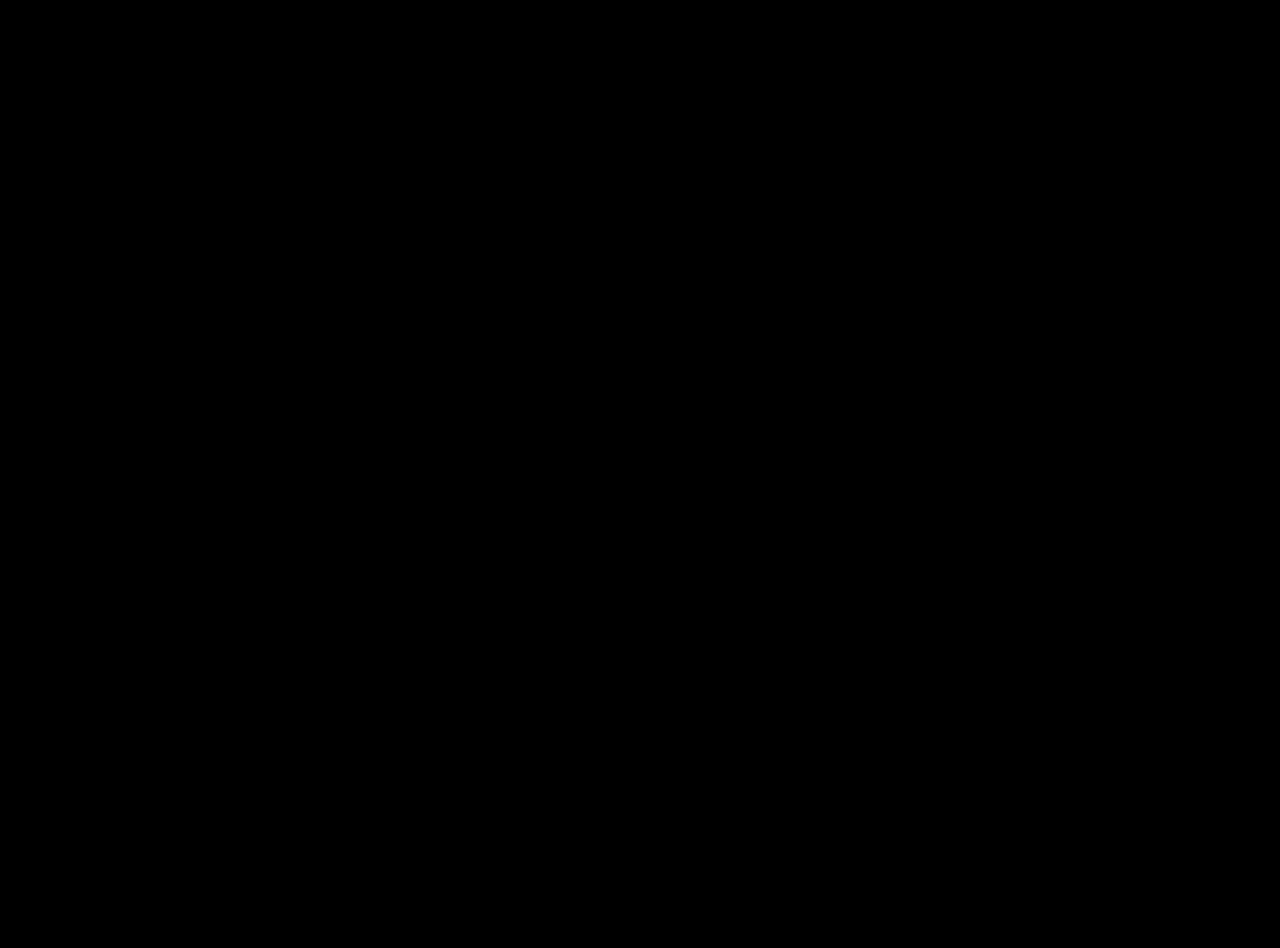
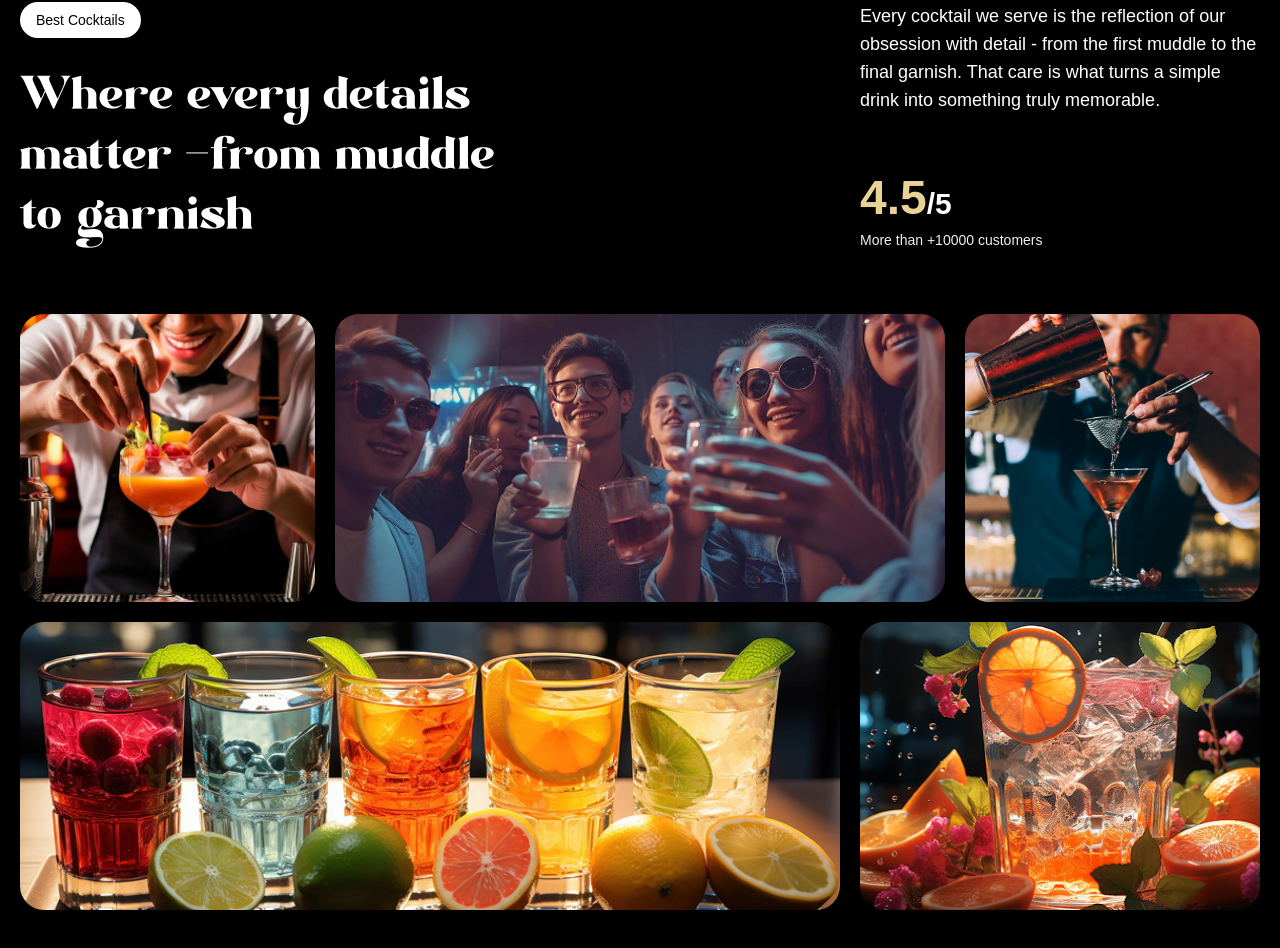
Before and after one commit to Karun9797/mojito_cocktail, a React (Vite) app: page / in a window 1280 px wide. Shown: the part 1710-2658 px from the top of the page. Before the commit the page ends 1600 px from the top, so only its background shows below. Built offline with nearby package versions, Linux system fonts and the light colour scheme; a web font is replaced by a local one.

Commit message:
about section added

```diff
--- a/src/App.jsx
+++ b/src/App.jsx
@@ -4,6 +4,7 @@
 import Navbar from "./components/Navbar";
 import Hero from "./components/Hero";
 import Cocktails from "./components/Cocktails";
+import About from "./components/About";
 
 gsap.registerPlugin(ScrollTrigger, SplitText);
 
@@ -13,6 +14,7 @@
       <Navbar />
       <Hero />
       <Cocktails />
+      <About />
       {/* <div className="h-dvh bg-black"></div> */}
     </main>
   );
--- /dev/null
+++ b/src/components/About.jsx
@@ -0,0 +1,98 @@
+import { useGSAP } from "@gsap/react";
+import gsap from "gsap";
+import { SplitText } from "gsap/all";
+import React from "react";
+
+const About = () => {
+  useGSAP(() => {
+    const titleSplit = SplitText.create("#about h2", {
+      type: "words",
+    });
+
+    const scrollTimeline = gsap.timeline({
+      scrollTrigger: {
+        trigger: "#about",
+        start: "top center",
+      },
+    });
+    scrollTimeline
+      .from(titleSplit.words, {
+        opacity: 0,
+        duration: 1,
+        yPercent: 100,
+        ease: "expo.out",
+        stagger: 0.03,
+      })
+      .from(
+        ".top-grid div, .bottom-grid div",
+        {
+          opacity: 0,
+          duration: 1,
+          ease: "power1.inOut",
+          stagger: 0.04,
+        },
+        "-=0.9"
+      );
+  }, []);
+  return (
+    <div id="about">
+      <div className="mb-16 md:px-0 px-5">
+        <div className="content">
+          <div className="md:col-span-8">
+            <p className="badge">Best Cocktails</p>
+            <h2>
+              Where every details matter <span className="text-white">-</span>
+              from muddle to garnish
+            </h2>
+          </div>
+          <div className="sub-content">
+            <p>
+              Every cocktail we serve is the reflection of our obsession with
+              detail - from the first muddle to the final garnish. That care is
+              what turns a simple drink into something truly memorable.
+            </p>
+            <div>
+              <p className="md:text-3xl text-xl font-bold">
+                <span>4.5</span>/5
+              </p>
+              <p className="text-sm text-white-100">
+                More than +10000 customers
+              </p>
+            </div>
+          </div>
+        </div>
+      </div>
+      <div className="top-grid">
+        <div className="md:col-span-3">
+          <div className="noisy">
+            <img src="/images/abt1.png" alt="grid-image-1" />
+          </div>
+        </div>
+        <div className="md:col-span-6">
+          <div className="noisy">
+            <img src="/images/abt2.png" alt="grid-image-2" />
+          </div>
+        </div>
+        <div className="md:col-span-3">
+          <div className="noisy">
+            <img src="/images/abt5.png" alt="grid-image-5" />
+          </div>
+        </div>
+      </div>
+      <div className="bottom-grid">
+        <div className="md:col-span-8">
+          <div className="noisy">
+            <img src="/images/abt3.png" alt="grid-image-3" />
+          </div>
+        </div>
+        <div className="md:col-span-4">
+          <div className="noisy">
+            <img src="/images/abt4.png" alt="grid-image-4" />
+          </div>
+        </div>
+      </div>
+    </div>
+  );
+};
+
+export default About;
```
